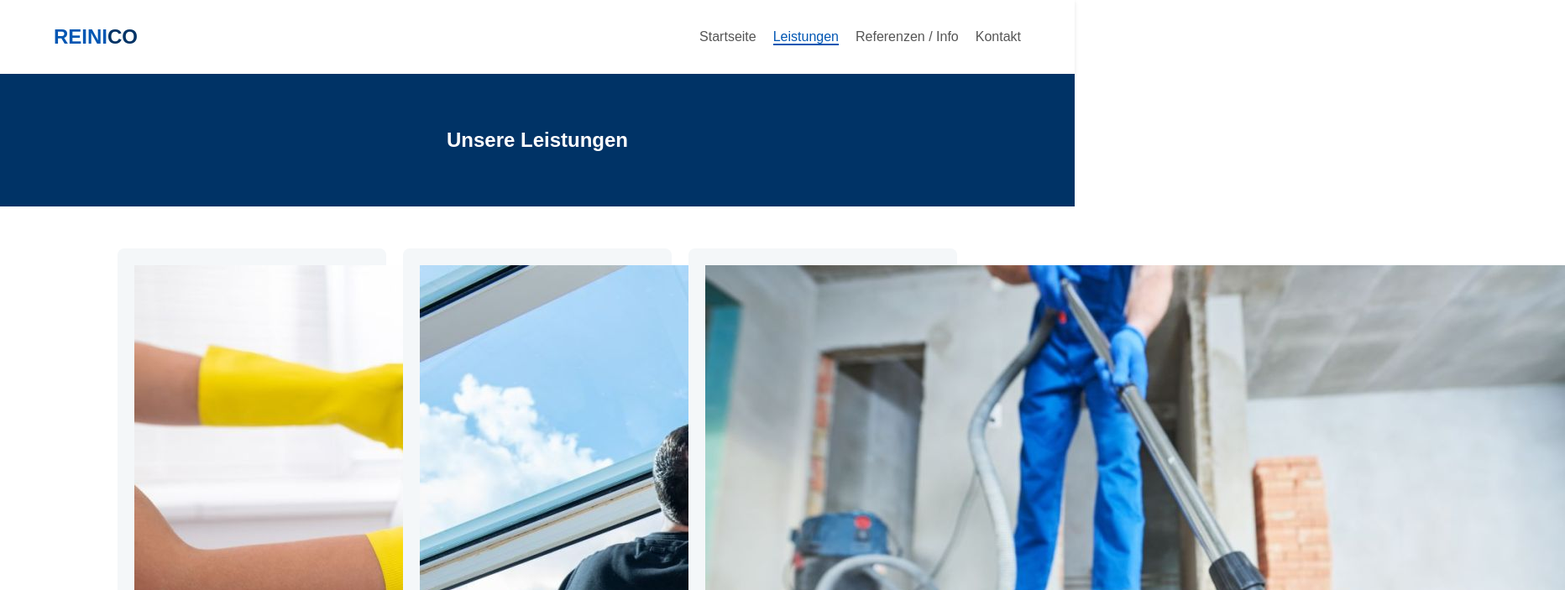
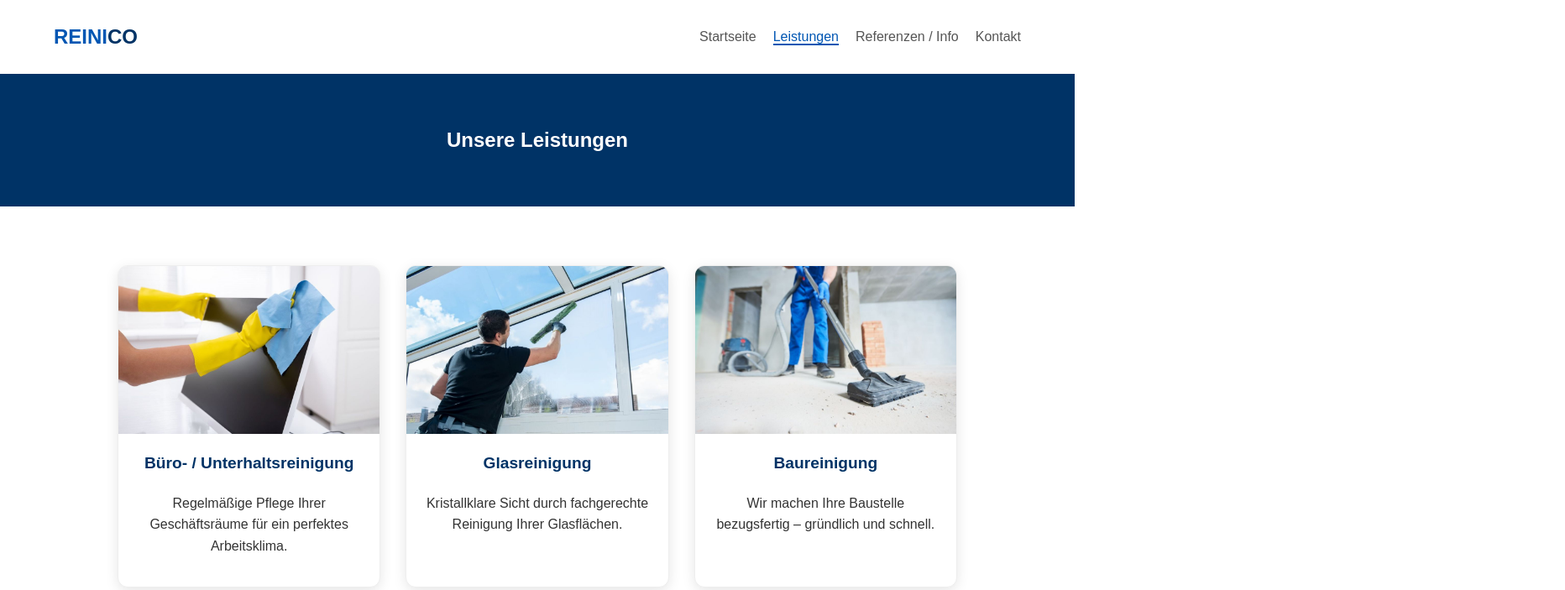
Before and after one commit to Artonstyle/reinico-gebaeudereinigung, a plain HTML site: page leistungen.html in a window 1280 px wide. Shown: the top 703 px of the page at 84% size, 1864 px wide, since content can reach past the window. Drawn offline with Linux system fonts and the light colour scheme.

Commit message:
Refactor grid and card styles in style.css
Updated grid and card styles for improved layout and aesthetics.

```diff
--- a/style.css
+++ b/style.css
@@ -13,8 +13,43 @@ nav ul li a.active { color: var(--blue); border-bottom: 2px solid var(--blue); }
 .content-section { padding: 50px 10%; max-width: 1000px; margin: 0 auto; }
 .section-title { text-align: center; color: var(--dark); }
 
-.grid { display: grid; grid-template-columns: repeat(auto-fit, minmax(280px, 1fr)); gap: 20px; }
-.card { background: var(--bg); padding: 20px; border-radius: 8px; text-align: center; border-bottom: 3px solid var(--blue); }
+.grid {
+    display: grid;
+    grid-template-columns: repeat(auto-fit, minmax(300px, 1fr));
+    gap: 30px;
+    padding: 20px 0;
+}
+
+.card {
+    background: #fff;
+    border-radius: 12px;
+    overflow: hidden; /* Damit das Bild an den Ecken abgerundet wird */
+    box-shadow: 0 4px 15px rgba(0,0,0,0.1);
+    transition: transform 0.3s ease;
+    border: 1px solid #eee;
+}
+
+.card:hover {
+    transform: translateY(-10px);
+}
+
+.card img {
+    width: 100%;
+    height: 200px;
+    object-fit: cover; /* Verhindert, dass die Bilder verzerrt werden */
+    display: block;
+}
+
+.card-content {
+    padding: 20px;
+    text-align: center;
+}
+
+.card-content h3 {
+    color: var(--dark);
+    margin-top: 0;
+    font-size: 1.2rem;
+}
 
 .contact-form { display: flex; flex-direction: column; gap: 15px; background: var(--bg); padding: 30px; border-radius: 10px; }
 .form-row { display: flex; gap: 15px; }
```
